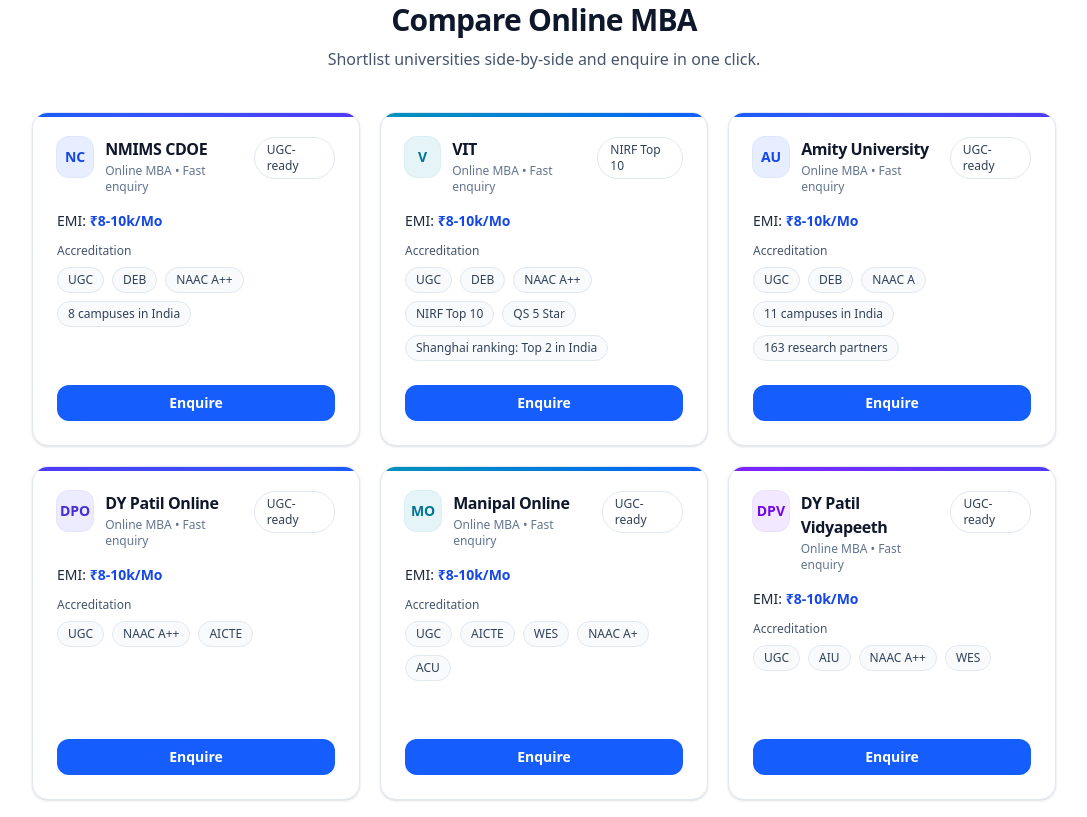
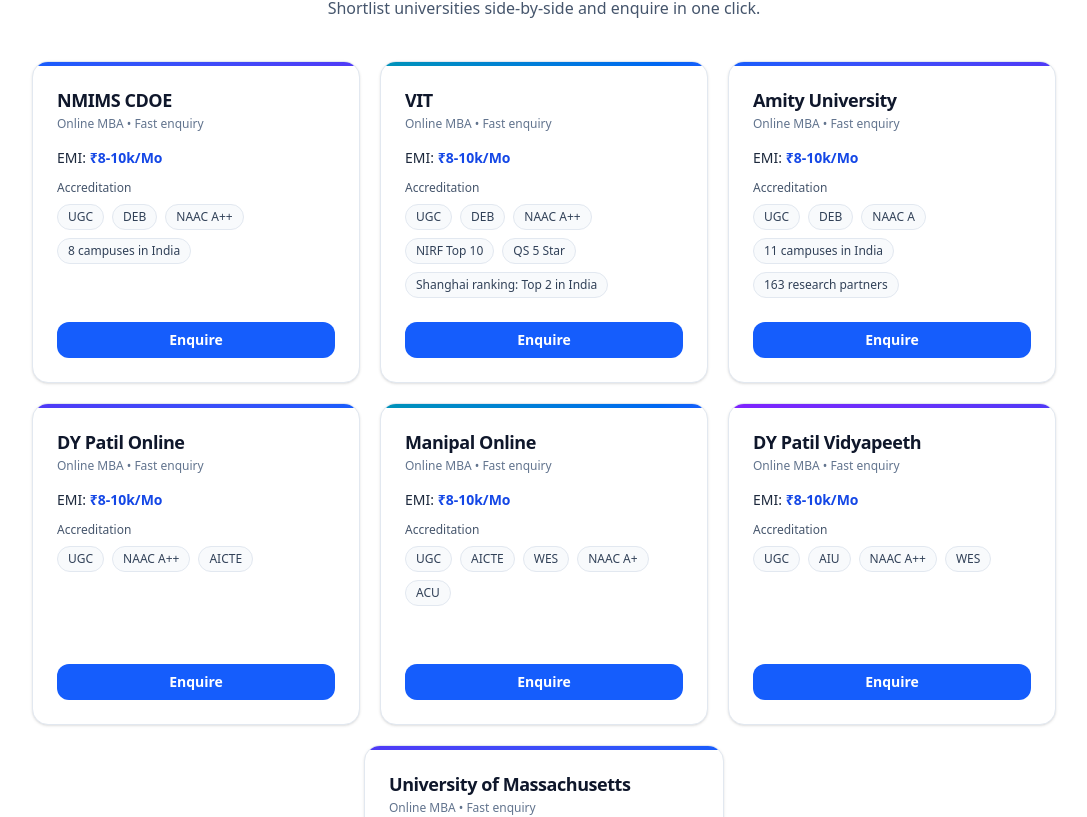
Before and after one commit to sans221131/revive, a Next.js app: page / in a window 1280 px wide. Shown: the part 863-1680 px from the top of the page, without its empty margins (96-1183 px from the left). Built offline with nearby package versions, Linux system fonts and the light colour scheme.

Commit message:
ui changes

```diff
--- a/components/ComparePrograms.tsx
+++ b/components/ComparePrograms.tsx
@@ -12,7 +12,6 @@
     name: "NMIMS CDOE",
     accreditation: "UGC, DEB, NAAC A++, 8 campuses in India",
     emi: "₹8-10k/Mo",
-    badge: "UGC-ready",
     accent: "blue",
   },
   {
@@ -20,60 +19,42 @@
     accreditation:
       "UGC, DEB, NAAC A++, NIRF Top 10, QS 5 Star, Shanghai ranking: Top 2 in India ",
     emi: "₹8-10k/Mo",
-    badge: "NIRF Top 10",
+
     accent: "cyan",
   },
   {
     name: "Amity University",
     accreditation: "UGC, DEB, NAAC A, 11 campuses in India, 163 research partners",
     emi: "₹8-10k/Mo",
-    badge: "UGC-ready",
     accent: "blue",
   },
   {
     name: "DY Patil Online",
     accreditation: "UGC, NAAC A++, AICTE",
     emi: "₹8-10k/Mo",
-    badge: "UGC-ready",
     accent: "indigo",
   },
   {
     name: "Manipal Online",
     accreditation: "UGC, AICTE, WES, NAAC A+, ACU",
     emi: "₹8-10k/Mo",
-    badge: "UGC-ready",
     accent: "cyan",
   },
   {
     name: "DY Patil Vidyapeeth",
     accreditation: "UGC, AIU, NAAC A++, WES",
     emi: "₹8-10k/Mo",
-    badge: "UGC-ready",
     accent: "violet",
   },
   {
-    name: "UMass",
+    name: "University of Massachusetts",
     accreditation: "NECHE, AACSB, Carnegie R1 (Doctoral/Research Univ.), US News Top Public University",
     emi: "₹8-10k/Mo",
-    badge: "Global",
     accent: "indigo",
   },
 ];
 
-function getInitials(name: string) {
-  const parts = name
-    .split(/\s+/)
-    .filter(Boolean)
-    .map((p) => p.replace(/[^A-Za-z]/g, ""))
-    .filter(Boolean);
 
-  const initials = parts
-    .slice(0, 3)
-    .map((p) => p[0]!.toUpperCase())
-    .join("");
-
-  return initials || name.slice(0, 2).toUpperCase();
-}
 
 function getAccentClasses(accent: Program["accent"]) {
   switch (accent) {
@@ -138,7 +119,6 @@
 }
 
 function Card({ program }: { program: Program }) {
-  const initials = getInitials(program.name);
   const accent = getAccentClasses(program.accent);
   const tags = program.accreditation
     .split(",")
@@ -150,17 +130,14 @@
       <div className={`absolute inset-x-0 top-0 h-1 bg-gradient-to-r ${accent.bar}`} />
 
       <div className="flex items-start justify-between gap-4">
-        <div className="flex items-start gap-3">
-          <div className={`grid h-10 w-10 place-items-center rounded-xl text-sm font-bold ring-1 ${accent.icon}`} aria-hidden>
-            {initials}
-          </div>
+        <div className="flex items-start">
           <div>
-            <h3 className="text-base font-semibold tracking-tight text-slate-900">{program.name}</h3>
+            <h3 className="text-lg font-semibold tracking-tight text-slate-900">{program.name}</h3>
             <p className="mt-0.5 text-xs text-slate-500">Online MBA • Fast enquiry</p>
           </div>
         </div>
 
-        <span className="badge">{program.badge ?? "UGC-ready"}</span>
+        {program.badge ? <span className="badge">{program.badge}</span> : null}
       </div>
 
       <div className="mt-4">
--- /dev/null
+++ b/components/EnquireScroll.tsx
@@ -0,0 +1,46 @@
+"use client";
+
+import { useEffect } from "react";
+
+export default function EnquireScroll() {
+  useEffect(() => {
+    function onClick(e: MouseEvent) {
+      if (!(e instanceof MouseEvent)) return;
+      if (e.button !== 0) return;
+      if (e.defaultPrevented) return;
+      // ignore clicks with modifier keys
+      if (e.metaKey || e.ctrlKey || e.shiftKey || e.altKey) return;
+
+      const target = e.target as HTMLElement | null;
+      if (!target || !target.closest) return;
+      const anchor = target.closest("a") as HTMLAnchorElement | null;
+      if (!anchor) return;
+
+      const href = anchor.getAttribute("href");
+      if (href !== "#enquire") return;
+
+      // only override behaviour on desktop widths
+      if (typeof window !== "undefined" && window.innerWidth >= 1024) {
+        e.preventDefault();
+        const targetEl = document.getElementById("enquire");
+        if (targetEl) {
+          const header = document.querySelector("header");
+          const headerHeight = header instanceof HTMLElement ? header.offsetHeight : 0;
+          const top = targetEl.getBoundingClientRect().top + window.pageYOffset - headerHeight - 8; // small offset
+          window.scrollTo({ top, behavior: "smooth" });
+
+          // focus the first input inside the form after a short delay (after scroll starts)
+          setTimeout(() => {
+            const input = targetEl.querySelector<HTMLInputElement>("input, select, textarea");
+            input?.focus();
+          }, 400);
+        }
+      }
+    }
+
+    document.addEventListener("click", onClick);
+    return () => document.removeEventListener("click", onClick);
+  }, []);
+
+  return null;
+}
--- a/components/Hero.tsx
+++ b/components/Hero.tsx
@@ -104,7 +104,7 @@
   };
 
   return (
-    <section className="relative overflow-hidden bg-gradient-to-br from-slate-50 via-white to-blue-50 min-h-[calc(100vh-4rem)] flex items-start">
+    <section className="relative overflow-hidden bg-gradient-to-br from-slate-50 via-white to-blue-50 flex items-start">
       <div className="absolute -top-24 right-[-6rem] h-72 w-72 rounded-full bg-blue-500/10 blur-3xl" />
       <div className="absolute -bottom-24 left-[-6rem] h-72 w-72 rounded-full bg-indigo-500/10 blur-3xl" />
 
@@ -145,7 +145,7 @@
             </ul>
           </div>
 
-          <div id="enquire" className="card card-hover p-4 sm:p-6">
+          <div id="enquire" className="card card-hover p-4 sm:p-6 scroll-mt-20 sm:scroll-mt-24">
             <div className="flex items-start justify-between gap-4">
               <div>
                 <h2 className="text-xl font-semibold tracking-tight text-slate-900 sm:text-2xl">Enquire now</h2>
@@ -230,7 +230,7 @@
                   <option value="Manipal Online">Manipal Online</option>
                   <option value="DY Patil Vidyapeeth">DY Patil Vidyapeeth</option>
                   <option value="Amity University">Amity University</option>
-                  <option value="UMass">UMass</option>
+                  <option value="University of Massachusetts">University of Massachusetts</option>
                   <option value="VIT">VIT</option>
                 </select>
               </div>
--- a/src/app/layout.tsx
+++ b/src/app/layout.tsx
@@ -1,6 +1,7 @@
 import type { Metadata } from "next";
 import { Geist, Geist_Mono } from "next/font/google";
 import "./globals.css";
+import EnquireScroll from "@/components/EnquireScroll";
 
 const geistSans = Geist({
 	variable: "--font-geist-sans",
@@ -27,7 +28,10 @@
 			<head>
 				<link rel="icon" href="/favicon.svg" type="image/svg+xml"></link>
 			</head>
-			<body className={`${geistSans.variable} ${geistMono.variable} antialiased`}>{children}</body>
+			<body suppressHydrationWarning className={`${geistSans.variable} ${geistMono.variable} antialiased`}>
+				<EnquireScroll />
+				{children}
+			</body>
 		</html>
 	);
 }
```
